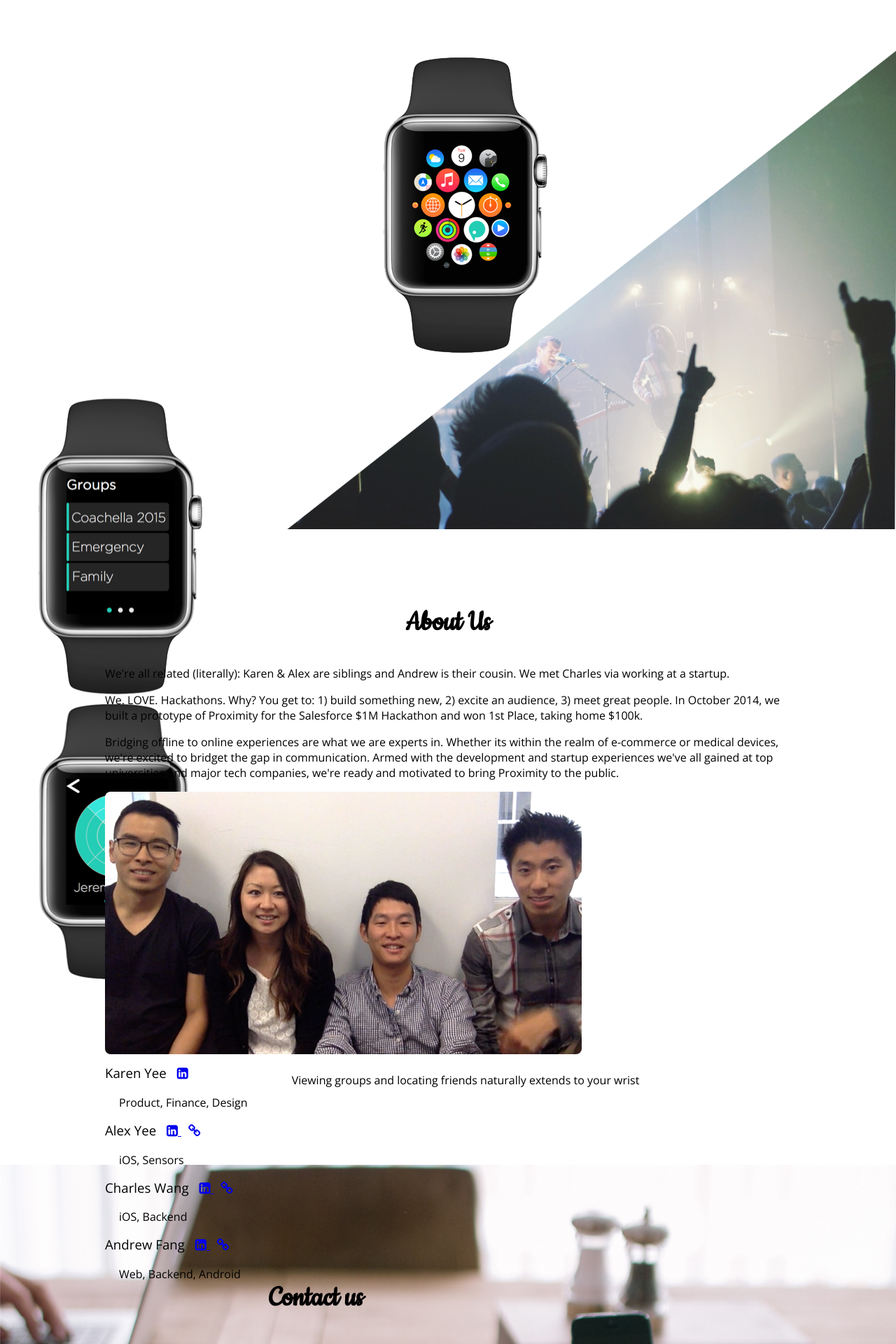
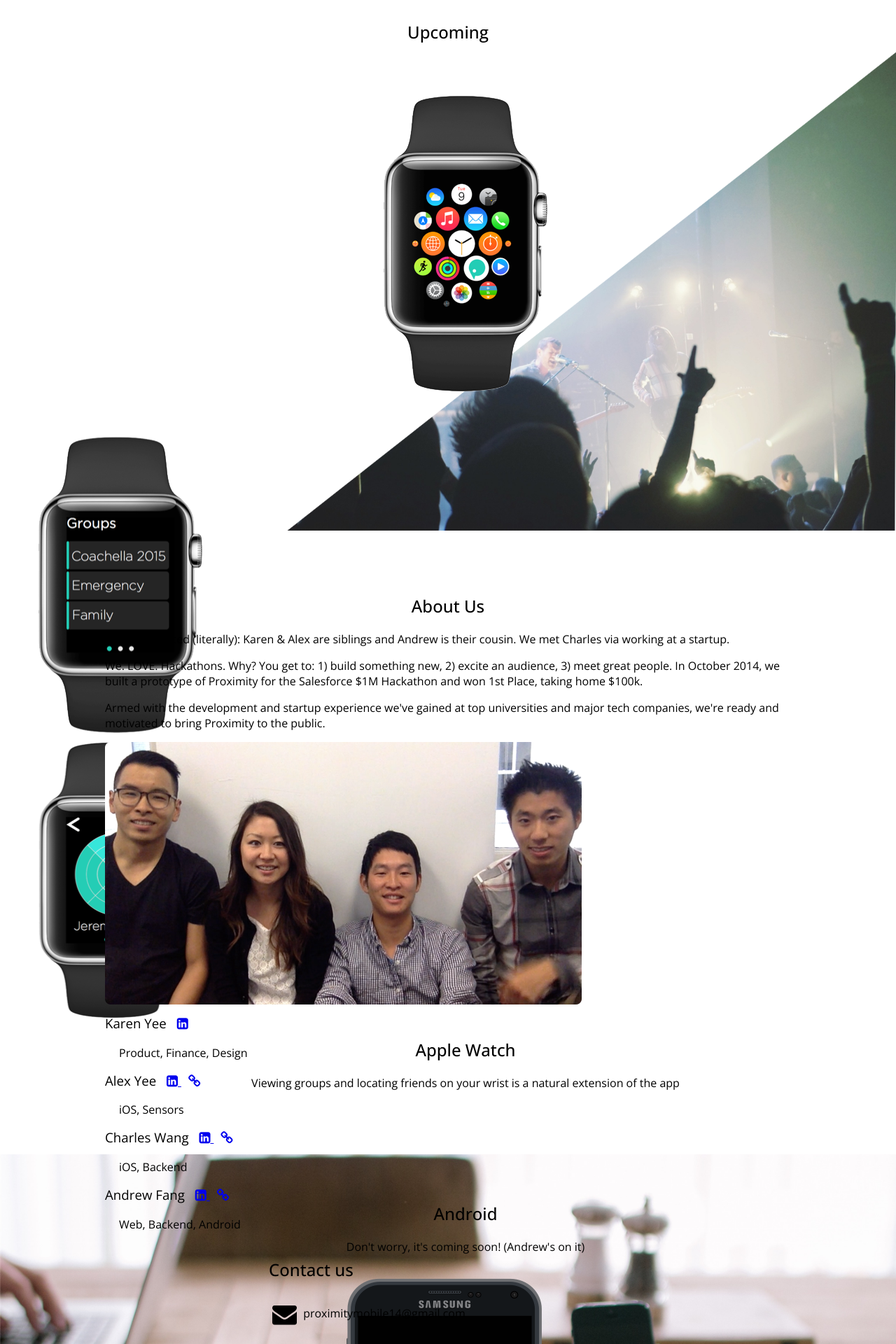
Before and after one commit to andrewfang/proximity, a PHP site: page / in a window 1280 px wide. Shown: the part 2010-3930 px from the top of the page at 70% size. Run offline with PHP 8.4, Linux system fonts and the light colour scheme; some libraries are stand-ins or nearby versions.

Commit message:
Updating with new layout

```diff
--- a/web/css/style.css
+++ b/web/css/style.css
@@ -2,12 +2,11 @@
   margin: 0;
   padding: 0;
 }
-h1,h3,h4,p {
+h1, h2, h3,h4,p {
   font-family: 'Open Sans', Helvetica, sans-serif;
 }
 h2 {
-  font-family: 'Cookie', 'Open Sans', Helvetica, sans-serif; cursive;
-  font-size: 45px;
+  font-weight: 500;
 }
 h3 {
   font-weight: 300;
@@ -37,7 +36,7 @@
   background-repeat: no-repeat;
   background-position: right bottom;
   background-attachment: fixed;
-  height: 400px;
+  height: 700px;
   margin-bottom: 0px;
 }
 #aboutBody {
@@ -120,13 +119,17 @@
   height:50px;
   line-height: 50px;
   border-radius:300px;
-  background: #24cdb5;
+  background: #afafaf;
   color: #fff;
+}
+.steps {
+  padding-left: 70px;
+  padding-right: 70px;
 }
 
 /* Upcoming */
-#iBeacon {
-  padding-top: 100%;
+#android {
+  padding-top: 10%;
 }
 #watches {
   padding-left: 50px;
@@ -134,6 +137,9 @@
 }
 #mobileWatches {
   display: none;
+}
+#androidAsset {
+  margin-right: 5%;
 }
 
 /* About */
--- a/web/home.html
+++ b/web/home.html
@@ -11,7 +11,7 @@
   <title>Proximity</title>
   <link rel="stylesheet" type="style/css" href="bootstrap/css/bootstrap.min.css"/>
   <link rel="icon" type="icon" href="assets/icon.ico" />
-  <link href='http://fonts.googleapis.com/css?family=Open+Sans:500,400,300|Yellowtail|Cookie' rel='stylesheet' type='text/css'/>
+  <link href='http://fonts.googleapis.com/css?family=Open+Sans:500,400,300' rel='stylesheet' type='text/css'/>
   <link rel="stylesheet" href="//maxcdn.bootstrapcdn.com/font-awesome/4.3.0/css/font-awesome.min.css">
   <script src="//code.jquery.com/jquery-1.11.2.min.js"></script>
   <link rel="stylesheet" type="text/css" href="css/style.css" media="screen" />
@@ -80,51 +80,74 @@
   <div class="container" id="demoBody" align="center">
     <h2 id="demoTitle">Proximity helps you find your friends in the crowd</h2>
     <div class="row">
-        <div class="col-md-4">
+        <div class="col-md-4 steps">
             <div class="circleNumber">
                 1
             </div>
             <p>Headed to a busy spot? Create a group and add your friends</p>
         </div>
-        <div class="col-md-4">
+        <div class="col-md-4 steps">
             <div class="circleNumber">
                 2
             </div>
             <p>The app will point you to where each friend is located</p>
         </div>
-        <div class="col-md-4">
+        <div class="col-md-4 steps">
             <div class="circleNumber">
                 3
             </div>
             <p>No WIFI or 3G? No problem! You can still chat with your group</p>
         </div>
     </div>
-    <video width="640" height="380" src="assets/demo.mov">
-    </video>
+    <iframe width="560" height="315" src="https://www.youtube.com/embed/6s3LyXjAmzUA" frameborder="0" allowfullscreen></iframe>
   </div>
 
   <div class="filler" id="upcoming"></div>
   <div class="container-fluid" id="upcomingBody">
+  <div align="center">
+    <h2>Upcoming</h2>
+  </div>
     <div id="watches" class="row">
-      <div class="col-md-2" align="center">
+      <div class="col-md-6">
+        <div class="row">
+          <div class="col-md-2"></div>
+          <div class="col-md-3" align="center">
             <img class="img-responsive" src="assets/watch1.png" />
           </div>
-      <div class="col-md-2" style="padding-top:50px">
+          <div class="col-md-3" style="padding-top:50px">
             <img class="img-responsive" src="assets/watch2.png" />
           </div>
-      <div class="col-md-2">
+          <div class="col-md-3">
             <img class="img-responsive" src="assets/watch3.png" />
           </div>
-      <div class="col-md-3" align="center">
+        </div>
+        <div class="row">
+          <div class="col-md-4"></div>
+          <div class="col-md-5" align="center">
             <h2>Apple Watch</h2>
-        <p>Viewing groups and locating friends naturally extends to your wrist</p>
+            <p>Viewing groups and locating friends on your wrist is a natural extension of the app</p>
           </div>
-      <div class="col-md-3"></div>
-      <div class="col-md-2" align="center">
-        <h2 id="iBeacon">Android</h2>
+        </div>
+      </div>
+      <div class="col-md-6">
+        <div class="row">
+          <div class="col-md-8"></div>
+          <div id="android" class="col-md-4" align="center">
+            <h2>Android</h2>
             <p>Don't worry, it's coming soon! (Andrew's on it)</p>
           </div>
         </div>
+        <br>
+        <div class="row">
+          <div class="col-md-4"></div>
+          <div class="col-md-3" align="center">
+            <img class="img-responsive" id="androidAsset" src="assets/android.png" />
+          </div>
+        </div>
+      </div>
+
+    </div>
+
     <div id="mobileWatches" class="row" align="center">
       <div class="col-md-1">
         <h2>Apple Watch, Android</h2>
@@ -142,7 +165,7 @@
             <div class="col-md-12">
                 <p>We're all related (literally): Karen & Alex are siblings and Andrew is their cousin. We met Charles via working at a startup.</p>
                 <p>We. LOVE. Hackathons. Why? You get to: 1) build something new, 2) excite an audience, 3) meet great people. In October 2014, we built a prototype of Proximity for the Salesforce $1M Hackathon and won 1st Place, taking home $100k.</p>
-                <p>Bridging offline to online experiences are what we are experts in. Whether its within the realm of e-commerce or medical devices, we're excited to bridget the gap in communication. Armed with the development and startup experiences we've all gained at top universities and major tech companies, we're ready and motivated to bring Proximity to the public.</p>
+                <p>Armed with the development and startup experience we've gained at top universities and major tech companies, we're ready and motivated to bring Proximity to the public.</p>
             </div>
         </div>
     <div class="row">
```
Also changed, not shown: web/assets/android.png (added). Lines whose indentation alone changed are shown as unchanged.
